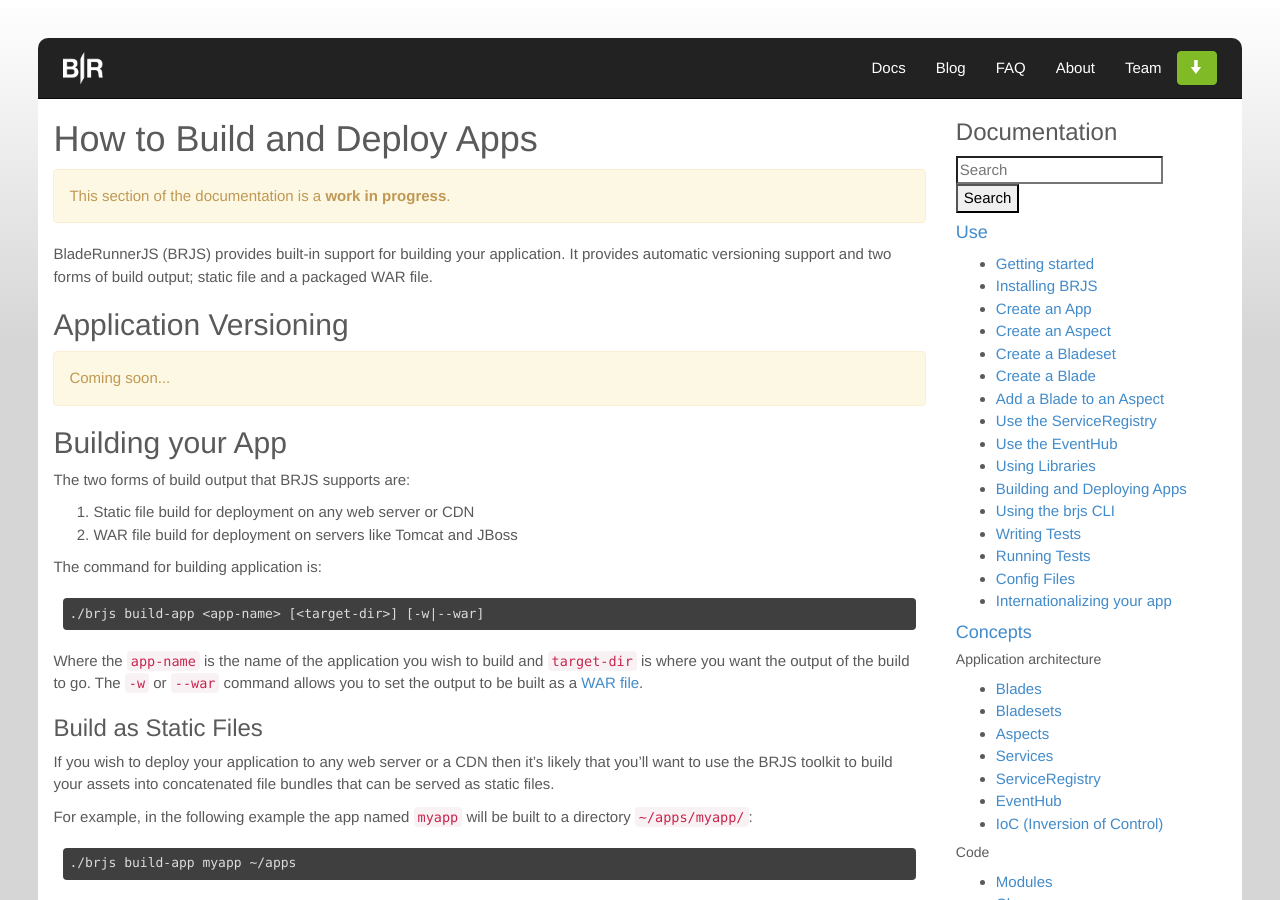
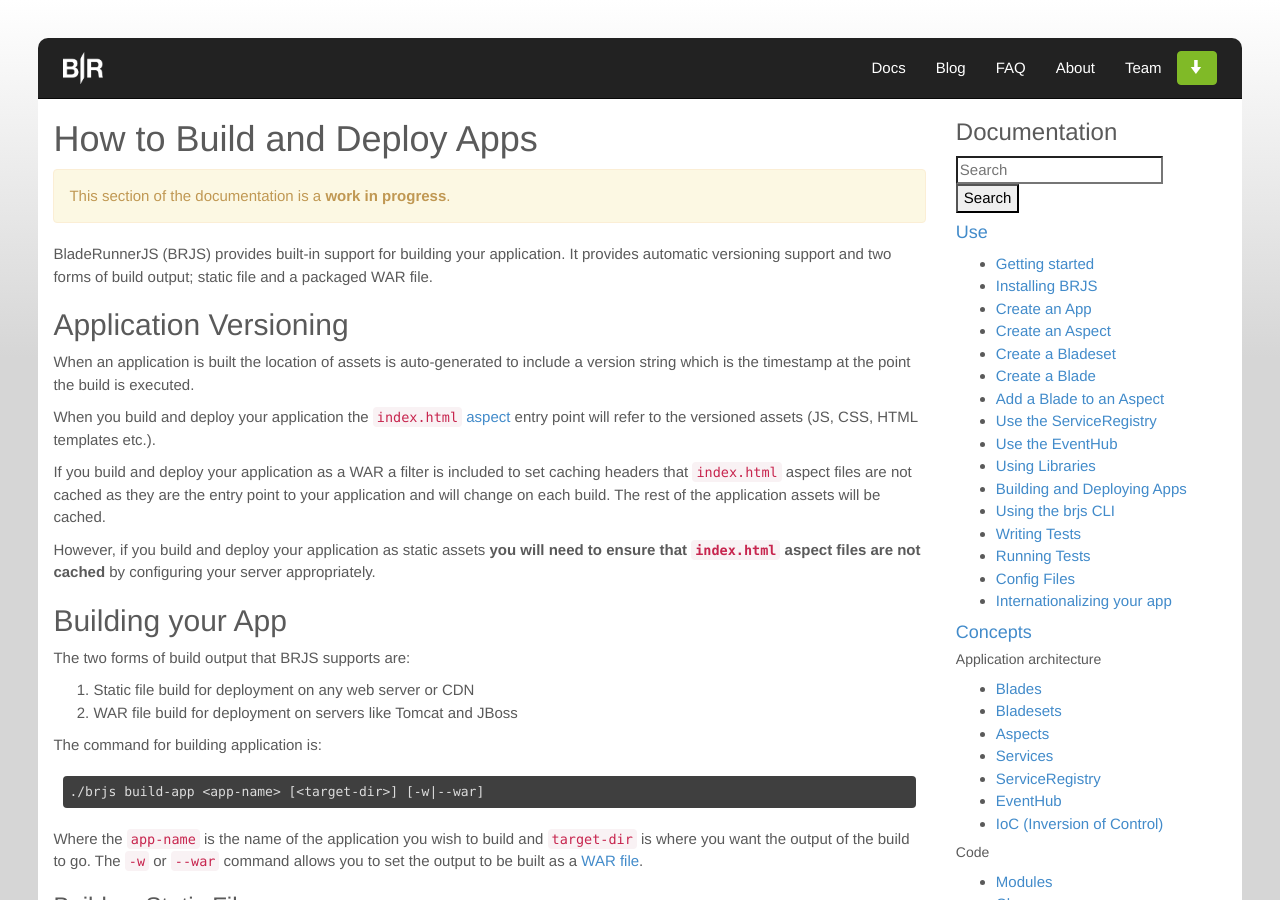
Before and after one commit to BladeRunnerJS/brjs-site, a Jekyll site: the page built from docs/use/build_deploy.md, in a window 1280 px wide and 900 px high. Built offline with Jekyll 4.4.1, drawn with Linux system fonts in a browser that asks for light colours; nearby versions of some CDN libraries; Markdown is read by kramdown in place of the engine named in the settings.

Commit message:
Adding versioning info after speaking to @andyberry88

```diff
--- a/docs/use/build_deploy.md
+++ b/docs/use/build_deploy.md
@@ -8,9 +8,13 @@
 
 ## Application Versioning
 
-<p class="doc-feedback alert alert-warning">
-  Coming soon...
-</p>
+When an application is built the location of assets is auto-generated to include a version string which is the timestamp at the point the build is executed.
+
+When you build and deploy your application the `index.html` [aspect](/docs/concepts/aspects/) entry point will refer to the versioned assets (JS, CSS, HTML templates etc.).
+
+If you build and deploy your application as a WAR a filter is included to set caching headers that `index.html` aspect files are not cached as they are the entry point to your application and will change on each build. The rest of the application assets will be cached.
+
+However, if you build and deploy your application as static assets **you will need to ensure that `index.html` aspect files are not cached** by configuring your server appropriately.
 
 ## Building your App
 
```
